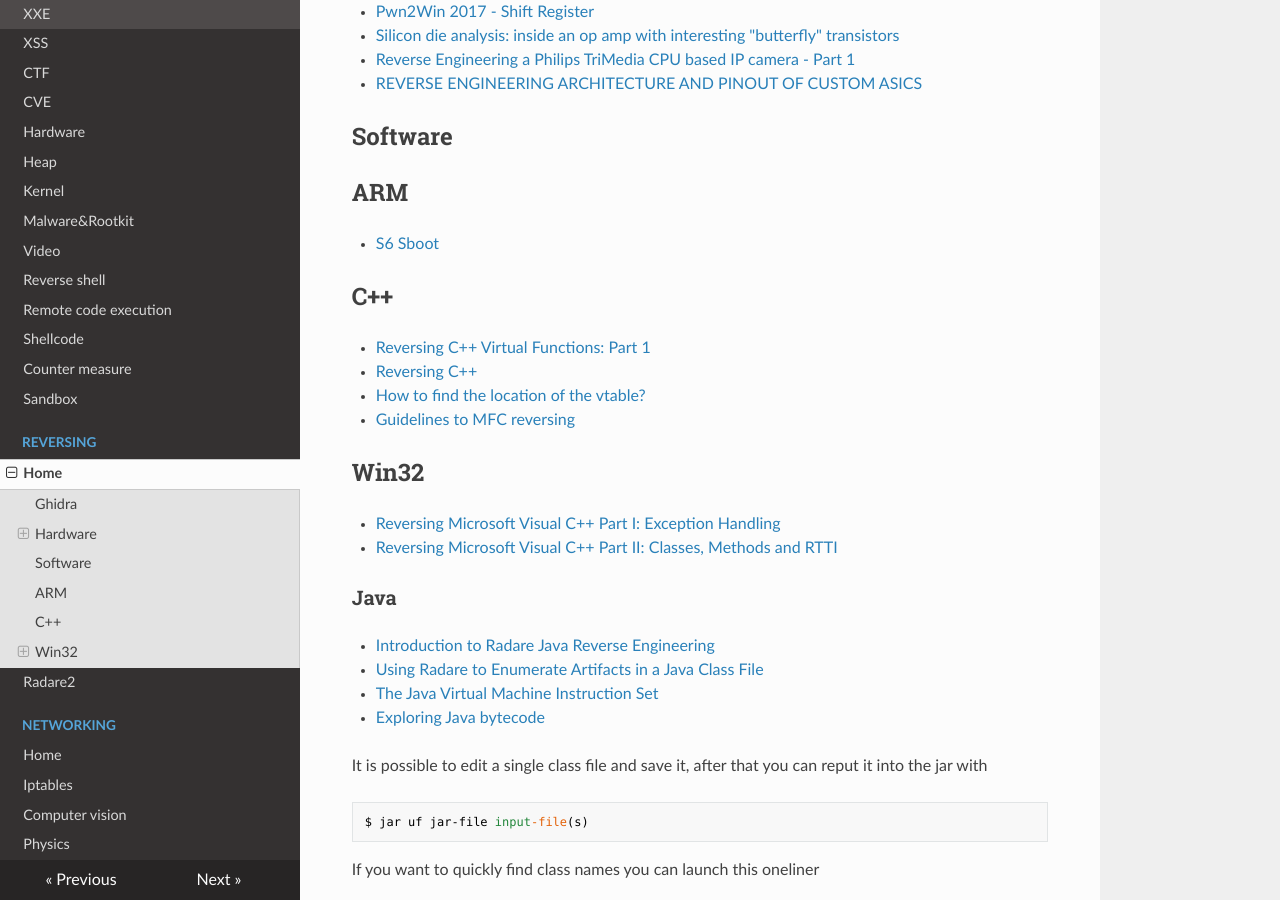
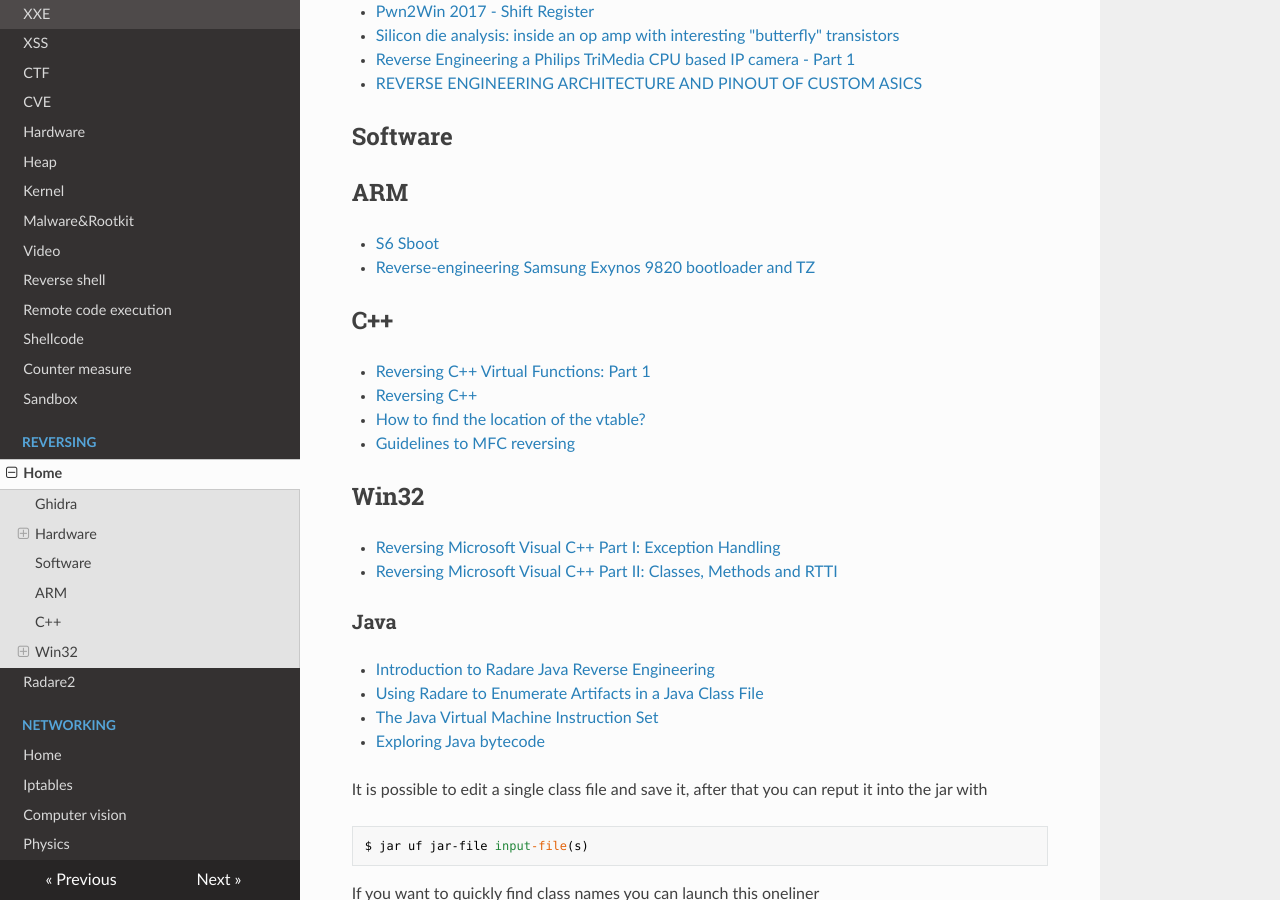
Before and after one commit to gipi/low-level, an MkDocs documentation site: the page built from docs/reversing/reversing.md, in a window 1280 px wide and 900 px high, scrolled down 1354 px. Built offline with MkDocs 1.6.1, drawn with Linux system fonts in a browser that asks for light colours; nearby versions of some CDN libraries; old or Windows-style settings are respelled for this version of MkDocs.

Commit message:
Update reversing.md

```diff
--- a/docs/reversing/reversing.md
+++ b/docs/reversing/reversing.md
@@ -57,6 +57,7 @@
 ## ARM
 
  - [S6 Sboot](https://blog.quarkslab.com/reverse-engineering-samsung-s6-sboot-part-i.html)
+ - [Reverse-engineering Samsung Exynos 9820 bootloader and TZ](http://allsoftwaresucks.blogspot.com/2019/05/reverse-engineering-samsung-exynos-9820.html?m=1)
 
 ## C++
 
```
